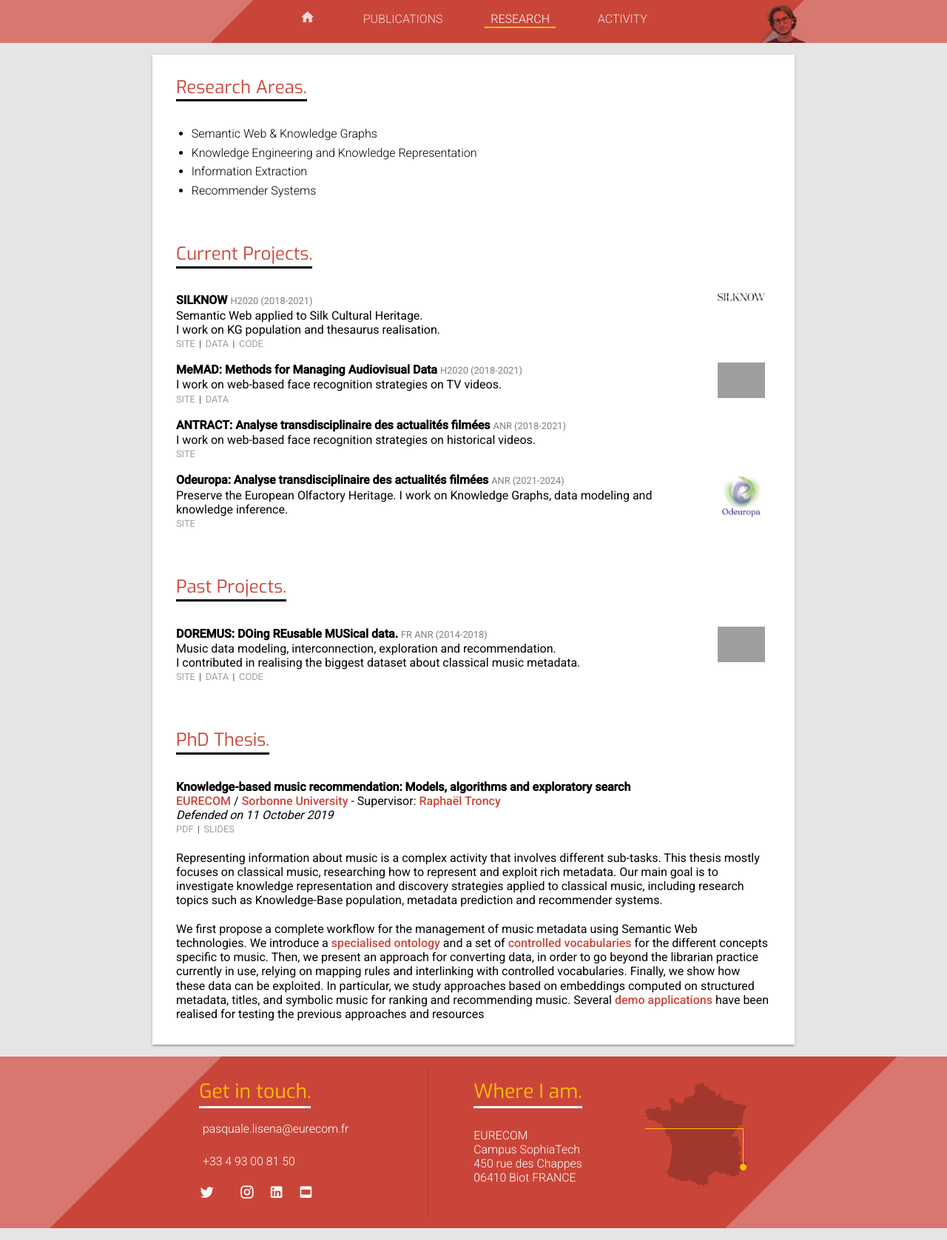
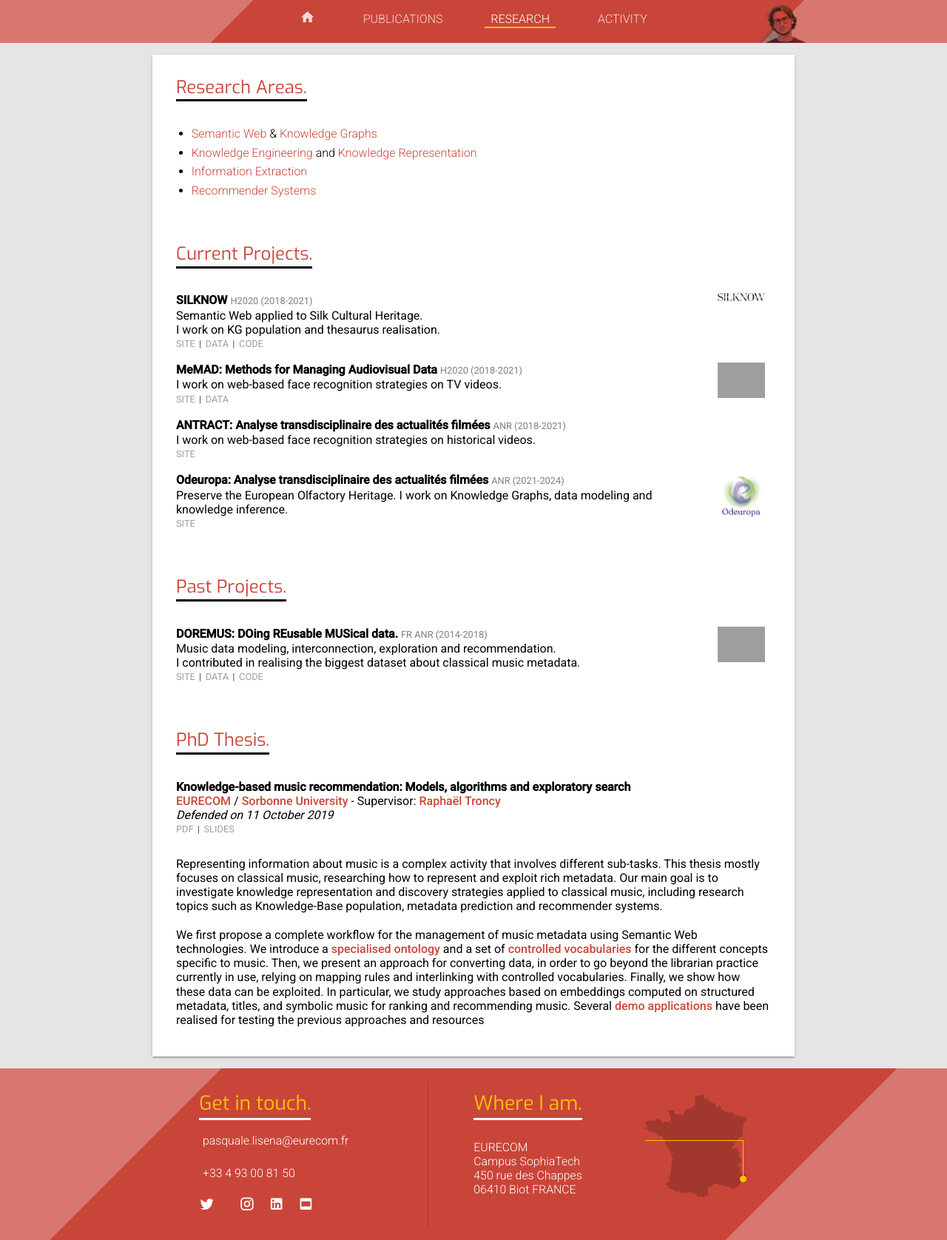
Before and after one commit to pasqLisena/pasqLisena.github.io, a Jekyll site: the page built from research.md, in a window 1280 px wide. Shown: the whole page at 74% size. Built offline with Jekyll 4.4.1, drawn with Linux system fonts in a browser that asks for light colours; nearby versions of some CDN libraries; grey boxes are pictures that could not be loaded.

```diff
--- a/_styl/_vars.styl
+++ b/_styl/_vars.styl
@@ -6,6 +6,7 @@ main = #ca4539
 mainLight = #d8776f
 accent = #ffc107
 lightGray = #e5e5e5
+darkGray = #444
 
 
 // DIMENSIONS
--- a/css/style.css
+++ b/css/style.css
@@ -125,6 +125,7 @@ h2 {
 }
 p {
   line-height: 1.2em;
+  margin-bottom: 0.5em;
 }
 a {
   color: #ca4539;
@@ -253,6 +254,9 @@ strong {
   display: block;
   font-size: 0.8em;
 }
+.links.inline {
+  display: inline-block;
+}
 .links a {
   font-weight: 400 !important;
   color: #777;
@@ -272,6 +276,108 @@ strong {
 }
 .links a:last-of-type:after {
   content: none;
+}
+.news {
+  position: relative;
+  text-align: center;
+  background: #444;
+  color: #fff;
+}
+.news a {
+  color: #ffc107;
+}
+@media only screen and (min-width: 426px) {
+  .news {
+    height: 5em;
+    text-align: left;
+    display: -webkit-box;
+    display: -moz-box;
+    display: -webkit-flex;
+    display: -ms-flexbox;
+    display: box;
+    display: flex;
+  }
+}
+.news:before {
+  content: "Happening Now/Next";
+  background: #ffc107;
+  color: #000;
+  -webkit-box-sizing: border-box;
+  -moz-box-sizing: border-box;
+  box-sizing: border-box;
+  display: block;
+  padding: 1em;
+  text-transform: uppercase;
+  font-weight: 500;
+}
+@media only screen and (min-width: 426px) {
+  .news:before {
+    display: inline-block;
+    padding: 2em 0;
+    height: 100%;
+    width: calc(100vw - 327px - 5em);
+    text-align: right;
+  }
+}
+@media only screen and (min-width: 600px) {
+  .news:before {
+    width: calc(100vw - 411px - 5em);
+  }
+}
+@media only screen and (min-width: 800px) {
+  .news:before {
+    width: calc(100vw - 552px - 5em);
+  }
+}
+@media only screen and (min-width: 900px) {
+  .news:before {
+    width: calc(100vw - 552px - 5em - (100vw - 900px)/2);
+  }
+}
+.news:after {
+  position: absolute;
+  width: 0;
+  height: 0;
+  border-top: 5em solid #ffc107;
+  border-right: 5em solid transparent;
+  top: 0;
+  right: 327px;
+}
+@media only screen and (min-width: 426px) {
+  .news:after {
+    content: '';
+    display: block;
+  }
+}
+@media only screen and (min-width: 600px) {
+  .news:after {
+    right: 411px;
+  }
+}
+@media only screen and (min-width: 800px) {
+  .news:after {
+    right: 552px;
+  }
+}
+@media only screen and (min-width: 900px) {
+  .news:after {
+    right: calc(552px + (100vw - 900px)/2);
+  }
+}
+.news ul {
+  display: inline-block;
+  margin: auto;
+  list-style: disc;
+  padding: 2em;
+}
+.news ul[data-children='1'] {
+  list-style: none;
+}
+@media only screen and (min-width: 426px) {
+  .news ul {
+    margin-left: 7em;
+    padding: 0;
+  }
 }
 #mainHeader {
   display: block;
--- a/research.md
+++ b/research.md
@@ -7,10 +7,10 @@ list: [1,2,3]
 
 # Research Areas.
 
-- Semantic Web & Knowledge Graphs
-- Knowledge Engineering and Knowledge Representation
-- Information Extraction
-- Recommender Systems
+- [Semantic Web](http://wikipedia.org/wiki/Semantic_Web) & [Knowledge Graphs](https://towardsdatascience.com/knowledge-graph-bb78055a7884)
+- [Knowledge Engineering](http://wikipedia.org/wiki/Knowledge_engineering) and [Knowledge Representation](http://wikipedia.org/wiki/Knowledge_representation_and_reasoning)
+- [Information Extraction](http://ewikipedia.org/wiki/Information_extraction)
+- [Recommender Systems](http://wikipedia.org/wiki/Recommender_system)
 
 # Current Projects.
 
```
Also changed, not shown: _layouts/default.html (+12 -1 lines), _styl/main.styl (+75 -1 lines), activity.md (+8 -2 lines), index.md (+25 -3 lines).
